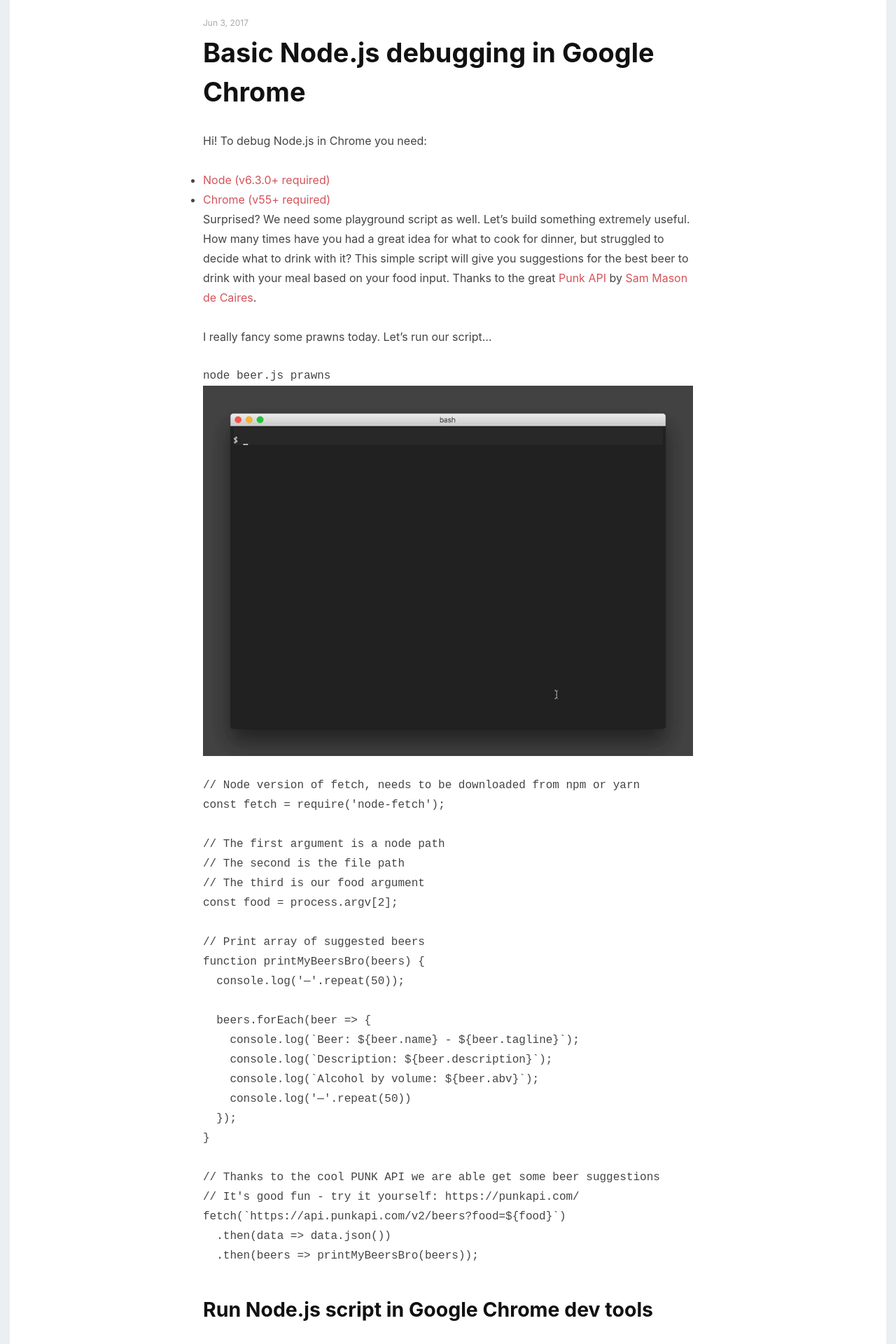
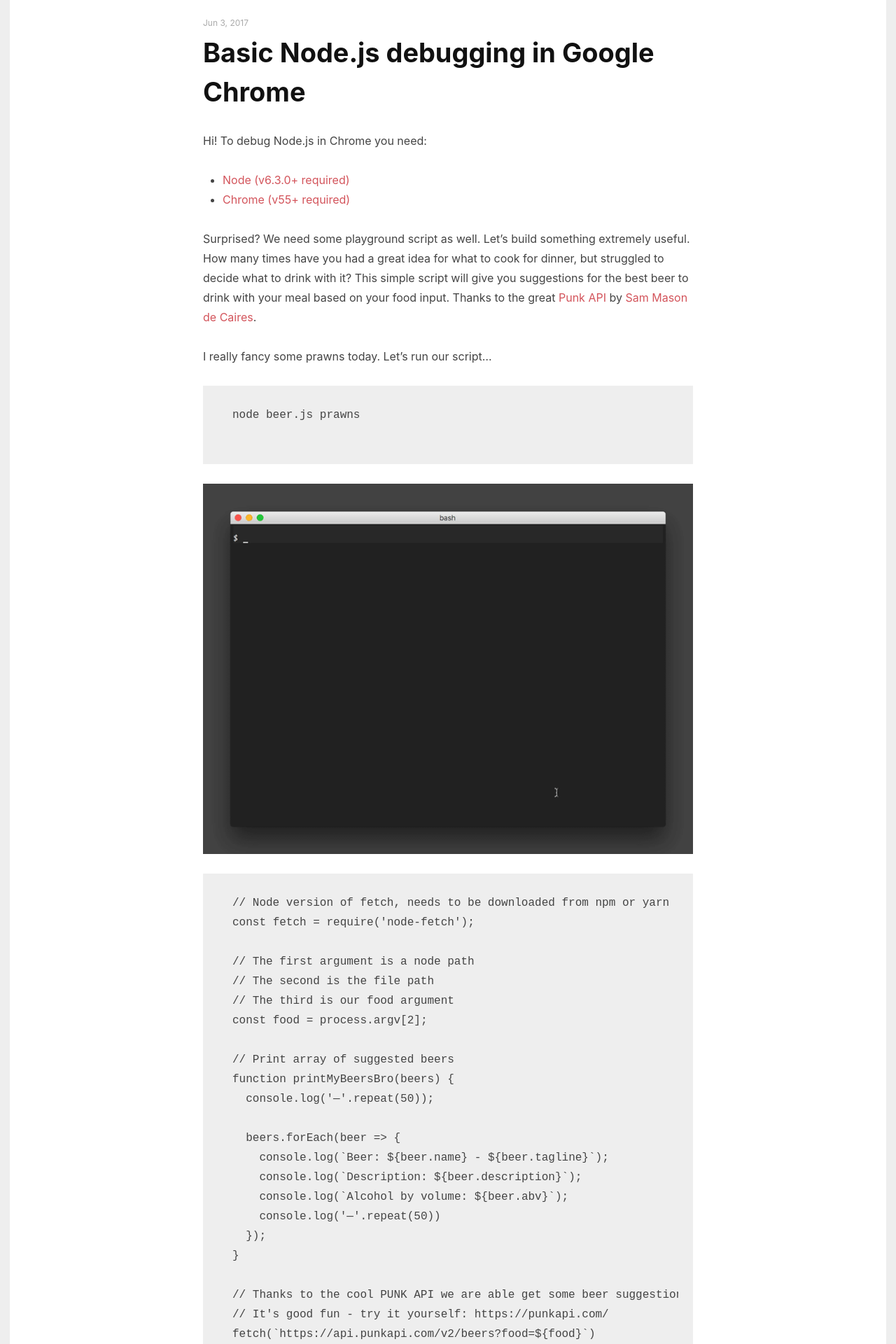
Before and after one commit to kimruddock/pawelgrzybek.github.io, a Jekyll site: the page built from _posts/2017-06-03-basic-nodejs-debugging-in-google-chrome.md, in a window 1280 px wide. Shown: the part 303-2223 px from the top of the page at 70% size. Built offline with Jekyll 4.4.1, drawn with Linux system fonts in a browser that asks for light colours; comment, search, counter and statistics services are not loaded.

```diff
--- a/dist/css/style.css
+++ b/dist/css/style.css
@@ -3,7 +3,7 @@
   --color-text-light: #aaa;
   --color-text-headings: #111;
   --color-text-links: #d3545b;
-  --color-gray: #eceff1;
+  --color-gray: #eee;
 }
 
 ::selection {
@@ -85,13 +85,6 @@
   font-weight: 700;
   vertical-align: middle;
 }
- /* major third */
- /* h1 - 1 * 1.25 * 1.25 * 1.25 = 1.953125rem */
- /* h2 - 1 * 1.25 * 1.25 = 1.5625rem */
- /* h3 - 1 * 1.25 = 1.25rem */
- /* h4 - 1rem */
- /* h5 - 1 / 1.25 = .8rem */
- /* h6 - 1 / 1.25 / 1.25 = 0.64rem */
 
 h1 {
   font-size: 2.369rem;
@@ -117,6 +110,11 @@
 
 h6 {
   font-size: .563rem;
+}
+
+ul,
+ol {
+  margin: 0 0 1.75rem 1.75rem;
 }
 
 hr {
@@ -329,3 +327,265 @@
 .archive__link:focus {
   color: var(--color-text-links);
 }
+
+pre,
+code {
+  background: var(--color-gray);
+  /* font-family: 'Source Code Pro', monospace; */
+  /* font-size: .847rem; */
+  overflow-x: auto;
+  vertical-align: top;
+}
+
+
+.highlight {
+  margin-bottom: 1.75rem;
+  padding: .875rem 1.3125rem;
+  background: var(--color-gray);
+  /* box-shadow: 0 0 0 1px var(--color-border); */
+}
+
+/*
+.c {
+  color: #998;
+}
+
+.err {
+  background-color: #e3d2d2;
+  color: #a61717;
+} /
+
+.k {
+  font-weight: 400;
+}
+
+.o {
+  font-weight: 400;
+}
+
+.cm {
+  color: #998;
+}
+
+.cp {
+  color: #999;
+  font-weight: 400;
+}
+
+.c1 {
+  color: #998;
+}
+
+.cs {
+  color: #999;
+  font-weight: 400;
+}
+
+.gd {
+  background-color: #fdd;
+  color: #000;
+}
+
+.gd .x {
+  background-color: #faa;
+  color: #000;
+}
+
+.gr {
+  color: #a00;
+}
+
+.gh {
+  color: #999;
+}
+
+.gi {
+  background-color: #dfd;
+  color: #000;
+}
+
+.gi .x {
+  background-color: #afa;
+  color: #000;
+}
+
+.go {
+  color: #888;
+}
+
+.gp {
+  color: #555;
+}
+
+.gs {
+  font-weight: 400;
+}
+
+.gu {
+  color: #aaa;
+}
+
+.gt {
+  color: #a00;
+}
+
+.kc {
+  font-weight: 400;
+}
+
+.kd {
+  font-weight: 400;
+}
+
+.kp {
+  font-weight: 400;
+}
+
+.kr {
+  font-weight: 400;
+}
+
+.kt {
+  color: #458;
+  font-weight: 400;
+}
+
+.m {
+  color: #099;
+}
+
+.s {
+  color: #d14;
+}
+
+.na {
+  color: #008080;
+}
+
+.nb {
+  color: #0086b3;
+}
+
+.nc {
+  color: #458;
+  font-weight: 400;
+}
+
+.no {
+  color: #008080;
+}
+
+.ni {
+  color: #800080;
+}
+
+.ne {
+  color: #900;
+  font-weight: 400;
+}
+
+.nf {
+  color: #900;
+  font-weight: 400;
+}
+
+.nn {
+  color: #555;
+}
+
+.nt {
+  color: #000080;
+}
+
+.nv {
+  color: #008080;
+}
+
+.ow {
+  font-weight: 400;
+}
+
+.w {
+  color: #bbb;
+}
+
+.mf {
+  color: #099;
+}
+
+.mh {
+  color: #099;
+}
+
+.mi {
+  color: #099;
+}
+
+.mo {
+  color: #099;
+}
+
+.sb {
+  color: #d14;
+}
+
+.sc {
+  color: #d14;
+}
+
+.sd {
+  color: #d14;
+}
+
+.s2 {
+  color: #d14;
+}
+
+.se {
+  color: #d14;
+}
+
+.sh {
+  color: #d14;
+}
+
+.si {
+  color: #d14;
+}
+
+.sx {
+  color: #d14;
+}
+
+.sr {
+  color: #009926;
+}
+
+.s1 {
+  color: #d14;
+}
+
+.ss {
+  color: #990073;
+}
+
+.bp {
+  color: #999;
+}
+
+.vc {
+  color: #008080;
+}
+
+.vg {
+  color: #008080;
+}
+
+.vi {
+  color: #008080;
+}
+
+.il {
+  color: #099;
+}
+*/
```
Also changed, not shown: _src/css/style.css (+268 -1 lines).
